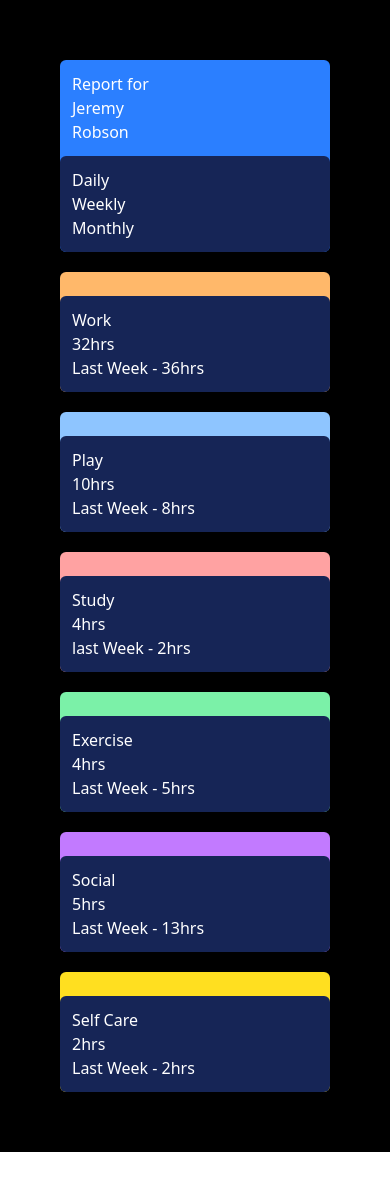
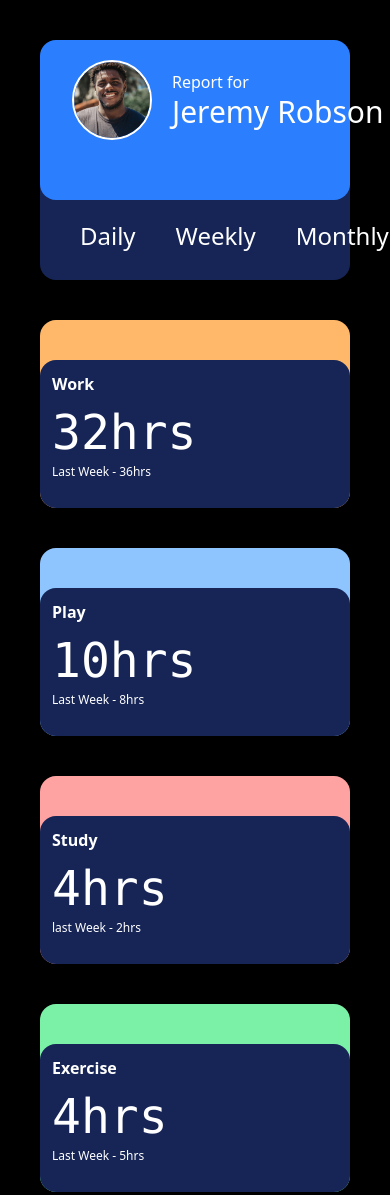
Before and after one commit to TechCrent/Time-Tracking-Dashboard-Tracker-, a website built with Vite: page tracker/index.html in a window 390 px wide. Shown: the top 1195 px of the page. Before the commit the page ends 1152 px from the top, so only its background shows below. Built offline with nearby package versions, Linux system fonts and the light colour scheme.

Commit message:
Major overhaul for mobile and desktop view

```diff
--- a/tracker/index.html
+++ b/tracker/index.html
@@ -9,79 +9,92 @@
   </head>
   <body>
     <div
-      class="grid-cols-4 grid-rows-2 flex-col bg-black p-10 text-white md:grid md:p-40"
+      class="flex-col gap-5 bg-black p-10 text-white md:grid md:grid-cols-4 md:grid-rows-2 md:gap-5 md:p-40"
     >
       <!-- SECTION 1 -->
-      <section class="row-span-2 m-5 rounded-md bg-blue-500">
-        <div class="rounded p-3">
-          <p>Report for</p>
-          <p>Jeremy</p>
-          <p>Robson</p>
+      <section class="row-span-2 mb-10 md:mb-0 md:h-[260px]">
+        <div
+          class="relative z-10 -mb-5 flex items-center rounded-2xl bg-blue-500 p-5 px-8 pb-15 md:flex-col md:items-start"
+        >
+          <img
+            class="relative h-20 w-20 rounded-full border-2 border-white object-cover md:h-15 md:w-15"
+            src="/assets/icons/smiling-man.jpg"
+            alt=""
+          />
+          <div class="pl-5 md:pl-0">
+            <p class="">Report for</p>
+            <div class="flex gap-2 md:inline">
+              <p class="text-3xl">Jeremy</p>
+              <p class="text-3xl">Robson</p>
+            </div>
+          </div>
         </div>
-        <div class="h-full rounded-md bg-blue-950 p-3">
-          <p>Daily</p>
-          <p>Weekly</p>
-          <p>Monthly</p>
+        <div
+          class="relateive z-0 flex h-full justify-between gap-10 rounded-b-2xl bg-blue-950 p-5 px-10 pt-10 md:flex-col md:justify-normal md:gap-0"
+        >
+          <p class="pb-2 text-2xl md:text-base">Daily</p>
+          <p class="pb-2 text-2xl md:text-base">Weekly</p>
+          <p class="text-2xl md:text-base">Monthly</p>
         </div>
       </section>
 
       <!-- SECTION 2 -->
-      <section class="m-5 rounded-md bg-orange-300">
-        <div class="rounded p-3"></div>
-        <div class="rounded-md bg-blue-950 p-3">
-          <p>Work</p>
-          <p>32hrs</p>
-          <p>Last Week - 36hrs</p>
+      <section class="relative mb-10 rounded-2xl bg-orange-300">
+        <div class="rounded-2xl p-5"></div>
+        <div class="h-full rounded-2xl bg-blue-950 p-3">
+          <p class="pb-3 font-bold">Work</p>
+          <p class="font-mono text-5xl">32hrs</p>
+          <p class="pt-2 pb-4 text-xs font-light">Last Week - 36hrs</p>
         </div>
       </section>
 
       <!-- SECTION 3 -->
-      <section class="m-5 rounded-md bg-blue-300">
-        <div class="rounded p-3"></div>
-        <div class="rounded-md bg-blue-950 p-3">
-          <p>Play</p>
-          <p>10hrs</p>
-          <p>Last Week - 8hrs</p>
+      <section class="mb-10 rounded-2xl bg-blue-300">
+        <div class="rounded p-5"></div>
+        <div class="h-full rounded-2xl bg-blue-950 p-3">
+          <p class="pb-3 font-bold">Play</p>
+          <p class="font-mono text-5xl">10hrs</p>
+          <p class="pt-2 pb-4 text-xs font-light">Last Week - 8hrs</p>
         </div>
       </section>
 
       <!-- SECTION 4 -->
-      <section class="m-5 rounded-md bg-red-300">
-        <div class="rounded p-3"></div>
-        <div class="rounded-md bg-blue-950 p-3">
-          <p>Study</p>
-          <p>4hrs</p>
-          <p>last Week - 2hrs</p>
+      <section class="mb-10 rounded-2xl bg-red-300">
+        <div class="rounded p-5"></div>
+        <div class="h-full rounded-2xl bg-blue-950 p-3">
+          <p class="pb-3 font-bold">Study</p>
+          <p class="font-mono text-5xl">4hrs</p>
+          <p class="pt-2 pb-4 text-xs font-light">last Week - 2hrs</p>
         </div>
       </section>
 
       <!-- SECTION 5 -->
-      <section class="m-5 rounded-md bg-green-300">
-        <div class="rounded p-3"></div>
-        <div class="rounded-md bg-blue-950 p-3">
-          <p>Exercise</p>
-          <p>4hrs</p>
-          <p>Last Week - 5hrs</p>
+      <section class="mb-10 rounded-2xl bg-green-300">
+        <div class="rounded p-5"></div>
+        <div class="h-full rounded-2xl bg-blue-950 p-3">
+          <p class="pb-3 font-bold">Exercise</p>
+          <p class="font-mono text-5xl">4hrs</p>
+          <p class="pt-2 pb-4 text-xs font-light">Last Week - 5hrs</p>
         </div>
       </section>
 
       <!-- SECTION 6 -->
-      <section class="m-5 rounded-md bg-purple-400">
-        <div class="rounded p-3"></div>
-        <div class="rounded-md bg-blue-950 p-3">
-          <p>Social</p>
-          <p>5hrs</p>
-          <p>Last Week - 13hrs</p>
+      <section class="mb-10 rounded-2xl bg-purple-400">
+        <div class="rounded p-5"></div>
+        <div class="h-full rounded-2xl bg-blue-950 p-3">
+          <p class="pb-3 font-bold">Social</p>
+          <p class="font-mono text-5xl">5hrs</p>
+          <p class="pt-2 pb-4 text-xs font-light">Last Week - 13hrs</p>
         </div>
       </section>
 
       <!-- SECTION 7 -->
-      <section class="m-5 rounded-md bg-yellow-300">
-        <div class="rounded p-3"></div>
-        <div class="rounded-md bg-blue-950 p-3">
-          <p>Self Care</p>
-          <p>2hrs</p>
-          <p>Last Week - 2hrs</p>
+      <section class="rounded-2xl bg-yellow-300 md:h-47">
+        <div class="rounded p-5"></div>
+        <div class="h-full rounded-2xl bg-blue-950 p-3">
+          <p class="pb-3 font-bold">Self Care</p>
+          <p class="font-mono text-5xl">2hrs</p>
+          <p class="pt-2 pb-4 text-xs font-light">Last Week - 2hrs</p>
         </div>
       </section>
     </div>
```
